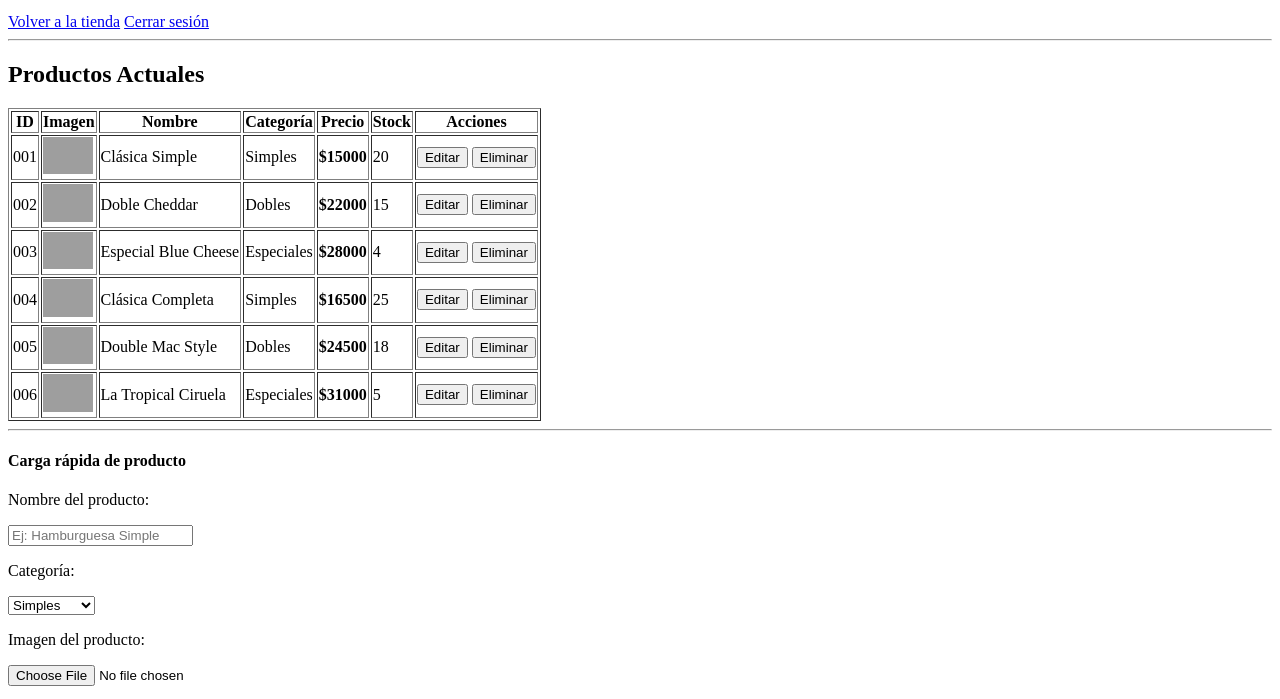
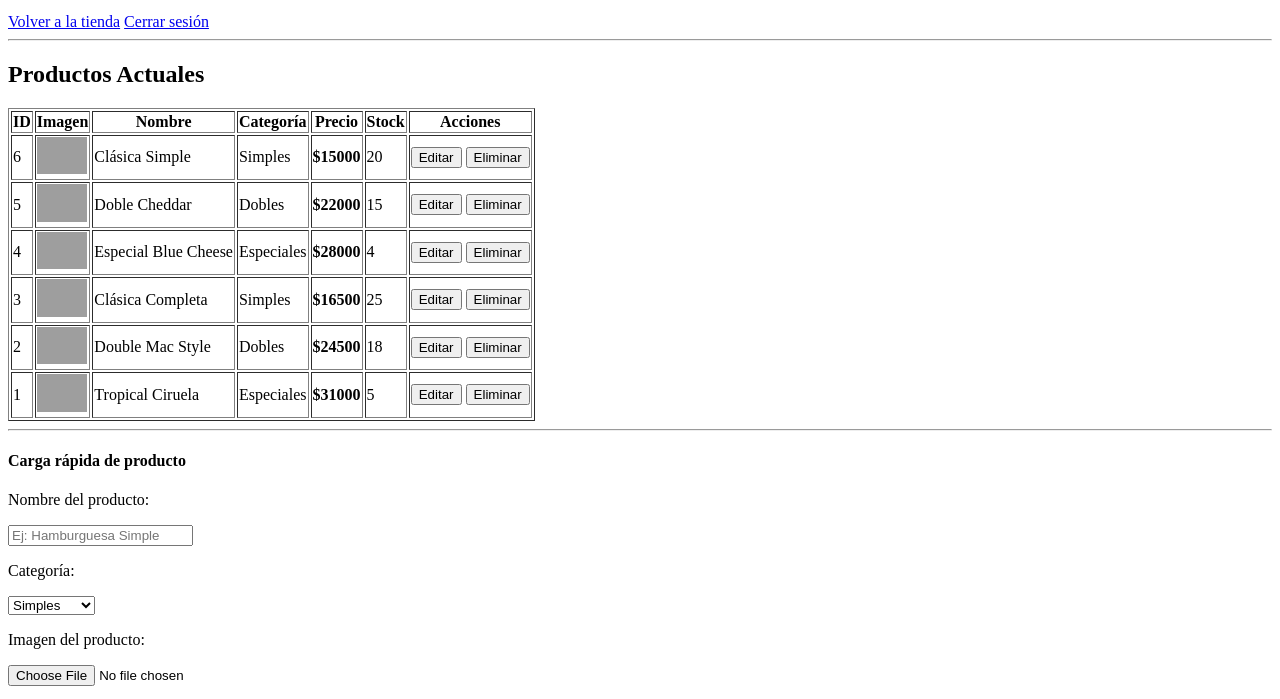
Before and after one commit to MaquiMarinoni/TUPaD_P3-C32026, a plain HTML site: page 01. HTML/admin.html in a window 1280 px wide. Shown: the part 101-800 px from the top of the page. Drawn offline with Linux system fonts and the light colour scheme; grey boxes are pictures that could not be loaded.

Commit message:
Coherencia precios con admin.html
Corrijo ID´s y precios para que mantengan coherencia entre dmin.html y indexJS.html

```diff
--- a/01. HTML/admin.html
+++ b/01. HTML/admin.html
@@ -33,7 +33,7 @@
         <!-- cuerpo de la tabla -->
         <tbody>
             <tr>
-                <td>001</td>
+                <td>6</td>
                 <td><img src="assets/simple-clasica.png" alt="Hamburguesa Simple" width="50"></td>
                 <td>Clásica Simple</td>
                 <td>Simples</td>
@@ -43,7 +43,7 @@
             </tr>
 
             <tr>
-                <td>002</td>
+                <td>5</td>
                 <td><img src="assets/doble-cheddar.png" alt="Doble Cheddar" width="50"></td>
                 <td>Doble Cheddar</td>
                 <td>Dobles</td>
@@ -53,7 +53,7 @@
             </tr>
 
             <tr>
-                <td>003</td>
+                <td>4</td>
                 <td><img src="assets/especial-blue.png" alt="Especial Blue" width="50"></td>
                 <td>Especial Blue Cheese</td>
                 <td>Especiales</td>
@@ -63,7 +63,7 @@
             </tr>
 
             <tr>
-                <td>004</td>
+                <td>3</td>
                 <td><img src="assets/simple-completa.png" alt="Hamburguesa Completa" width="50"></td>
                 <td>Clásica Completa</td>
                 <td>Simples</td>
@@ -73,7 +73,7 @@
             </tr>
 
             <tr>
-                <td>005</td>
+                <td>2</td>
                 <td><img src="assets/doble-macstyle.png" alt="Double Mac" width="50"></td>
                 <td>Double Mac Style</td>
                 <td>Dobles</td>
@@ -83,9 +83,9 @@
             </tr>
 
             <tr>
-                <td>006</td>
+                <td>1</td>
                 <td><img src="assets/especial-tropical.png" alt="Hamburguesa Tropical" width="50"></td>
-                <td>La Tropical Ciruela</td>
+                <td>Tropical Ciruela</td>
                 <td>Especiales</td>
                 <td><strong>$31000</strong></td>
                 <td>5</td>
```
Also changed, not shown: 03. JS/indexJS.html (+1 -1 lines), 03. JS/js/data.js (+6 -6 lines).
